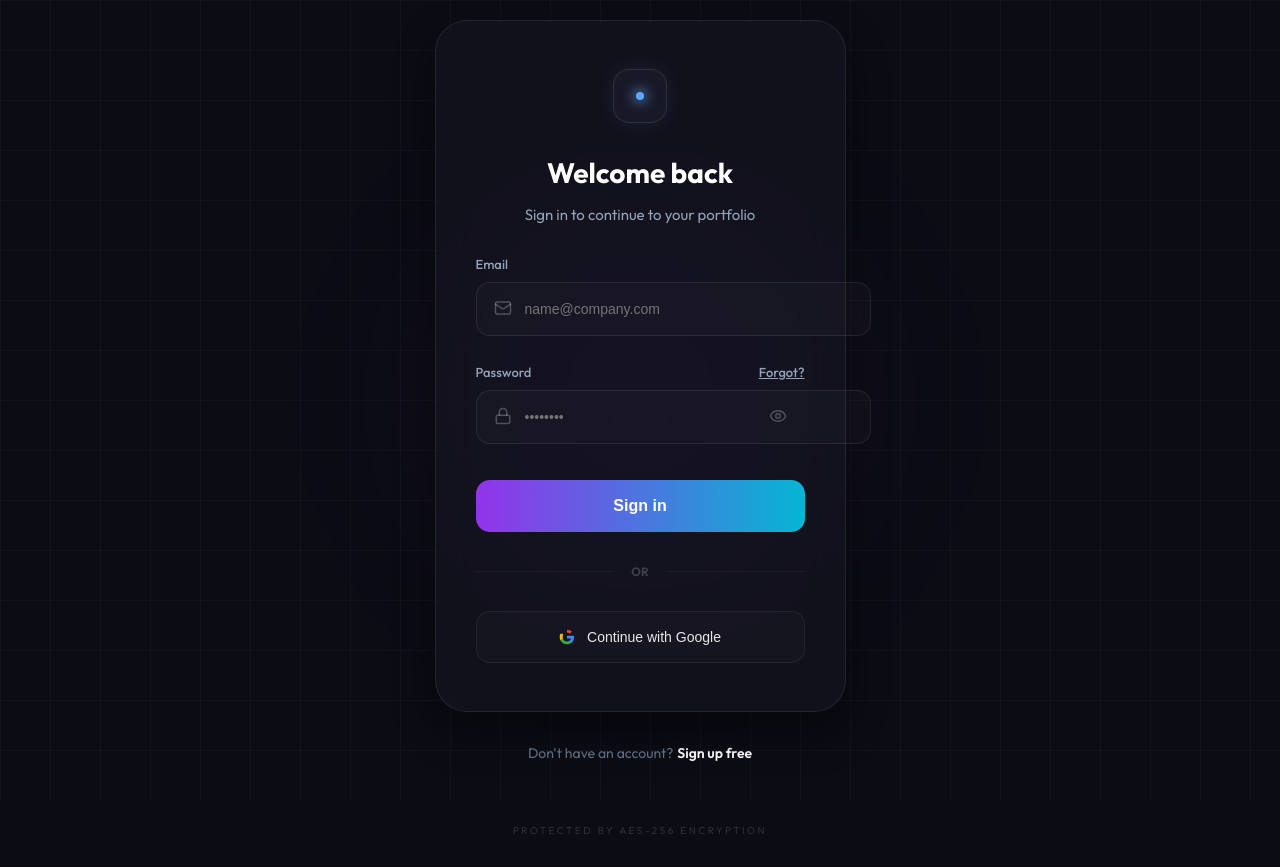
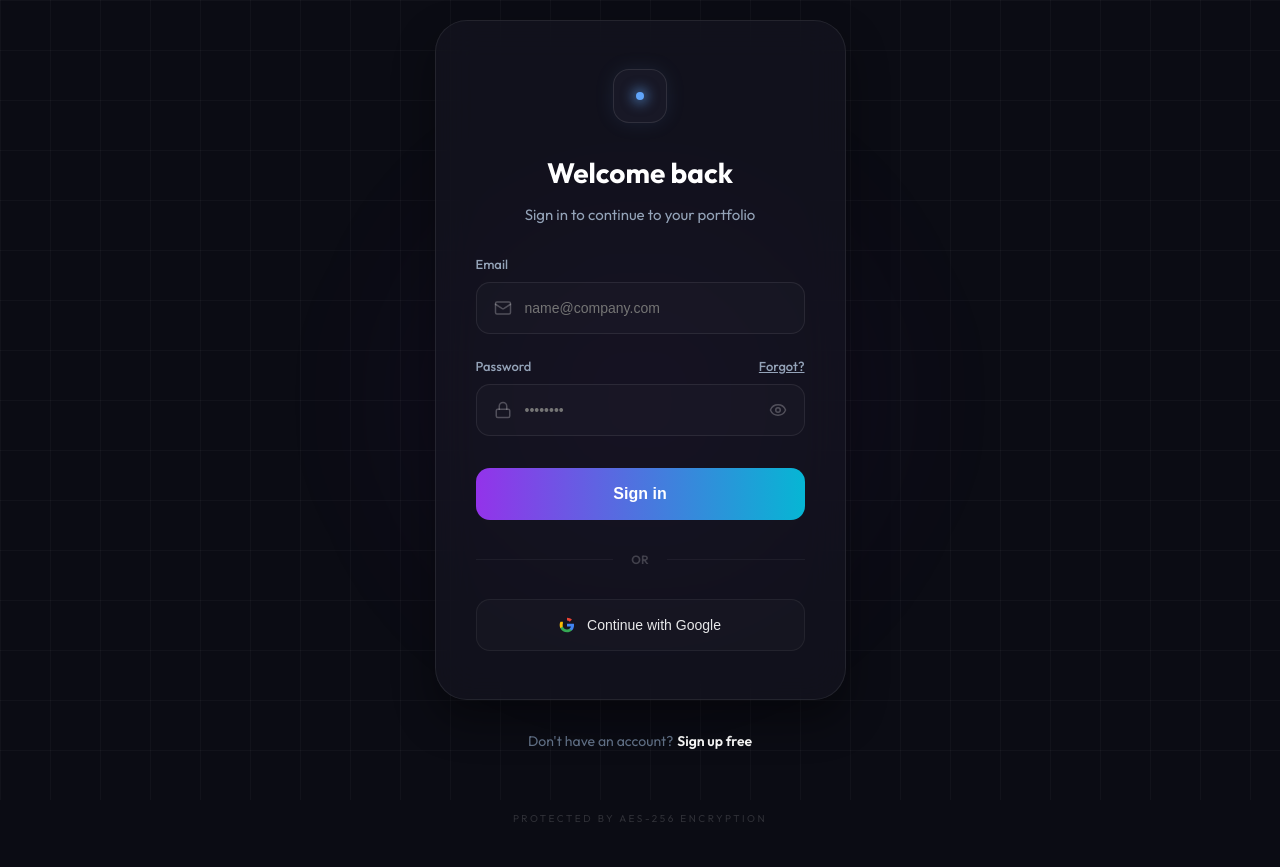
Before and after one commit to guillermomoralesruelas-ctrl/auth-service-platform, a Next.js app in the folder frontend/: page /login in a window 1280 px wide. Built offline with nearby package versions, Linux system fonts and the light colour scheme.

Commit message:
fix: resolved input overflow and encapsulation issues

```diff
--- a/frontend/src/app/globals.css
+++ b/frontend/src/app/globals.css
@@ -93,10 +93,12 @@ body {
 
 .input-container {
   position: relative;
-  margin-bottom: 28px;
+  margin-bottom: 24px;
+  width: 100%;
 }
 
 .input-styled {
+  display: block;
   width: 100%;
   height: 52px;
   background: rgba(255, 255, 255, 0.02);
@@ -106,6 +108,7 @@ body {
   color: white;
   font-size: 14px;
   transition: all 0.2s ease;
+  box-sizing: border-box; /* Strict encapsulation */
 }
 
 .input-styled:focus {
--- a/frontend/src/app/login/page.tsx
+++ b/frontend/src/app/login/page.tsx
@@ -62,8 +62,8 @@ export default function LoginPage() {
           </div>
         )}
 
-        <form onSubmit={handleLogin}>
-          <div>
+        <form onSubmit={handleLogin} className="w-full space-y-4">
+          <div className="w-full">
             <label className="label-text">Email</label>
             <div className="input-container">
               <Mail className="input-icon" size={18} />
@@ -78,7 +78,7 @@ export default function LoginPage() {
             </div>
           </div>
 
-          <div>
+          <div className="w-full">
             <div className="flex justify-between items-center">
               <label className="label-text">Password</label>
               <Link href="#" className="label-text text-[12px] hover:text-white transition-colors">Forgot?</Link>
```
